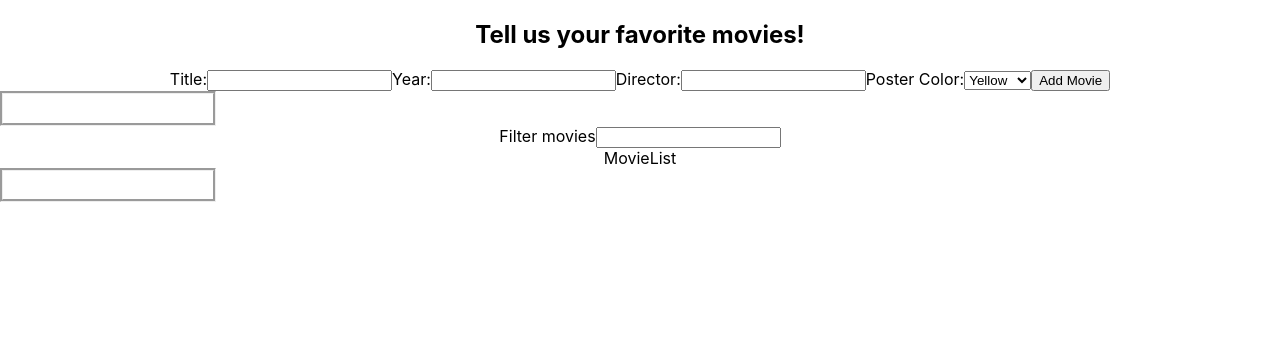
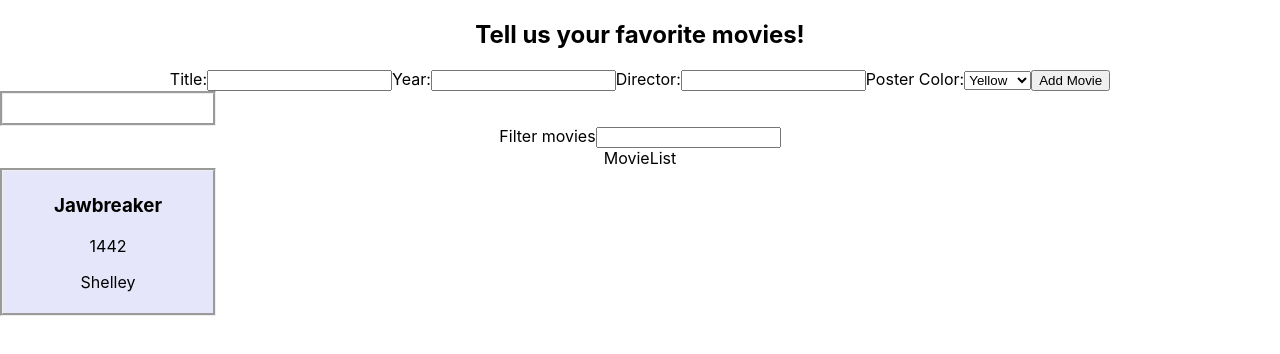
Before and after one commit to hdsteineke/fs-react-movie-list, a React (Create React App) app: page / in a window 1280 px wide. Shown: the top 354 px of the page. Built offline with nearby package versions, Linux system fonts and the light colour scheme.

Commit message:
filtering is working somehow!

```diff
--- a/src/App.js
+++ b/src/App.js
@@ -5,7 +5,7 @@ import MovieForm from './MovieForm';
 import MovieList from './MovieList';
 
 function App() {
-  const [allMovies, setAllMovies] = useState(['']);
+  const [allMovies, setAllMovies] = useState([{ title: 'Jawbreaker', year: '1442', director: 'Shelley', posterColor: 'lavender' }]);
   const [filteredMovies, setFilteredMovies] = useState([]);
   const [title, setTitle] = useState('');
   const [year, setYear] = useState('');
@@ -39,9 +39,9 @@ function App() {
     setAllMovies([...allMovies]);
   }
 
-  function filterMovies(input) {
-    if (input) {
-      const matchingMovies = allMovies.filter(movie => movie.name.toLowerCase().includes(input.toLowerCase())
+  function filterMovies(search) {
+    if (search) {
+      const matchingMovies = allMovies.filter(movie => movie.title.toLowerCase().includes(search.toLowerCase())
       );
       setFilteredMovies([...matchingMovies]);
     } else {
--- a/src/Movie.js
+++ b/src/Movie.js
@@ -2,7 +2,7 @@ import React from 'react';
 
 export default function Movie(props) {
   return (
-    <div className="movie-poster" style={{ backgroundColor: props.posterColor }}>
+    <div className="movie-poster" onClick={() => props.deleteMovie && props.deleteMovie(props.title)} style={{ backgroundColor: props.posterColor }}>
       <h3>{props.title}</h3>
       <p>{props.year}</p>
       <p>{props.director}</p>
```
